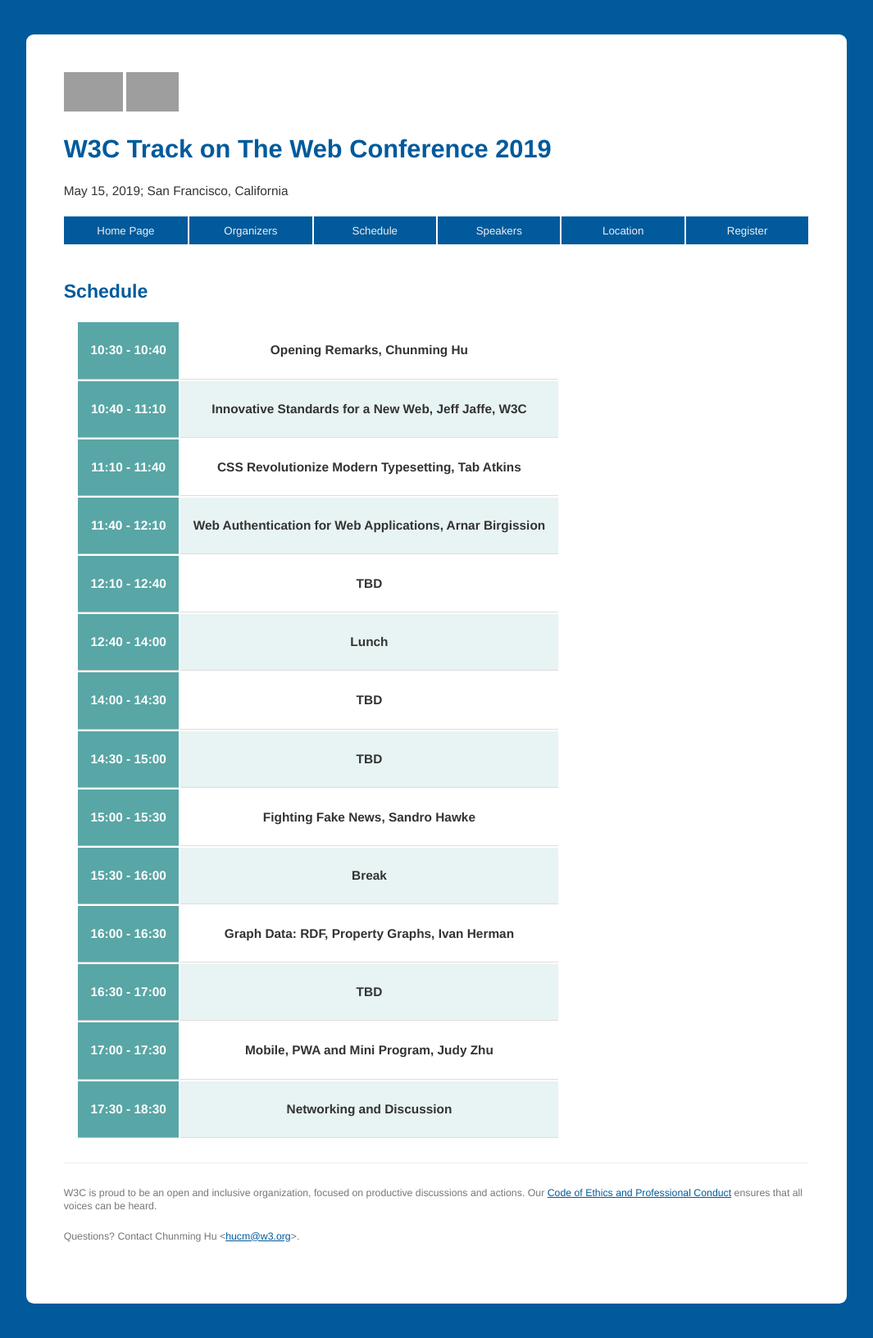
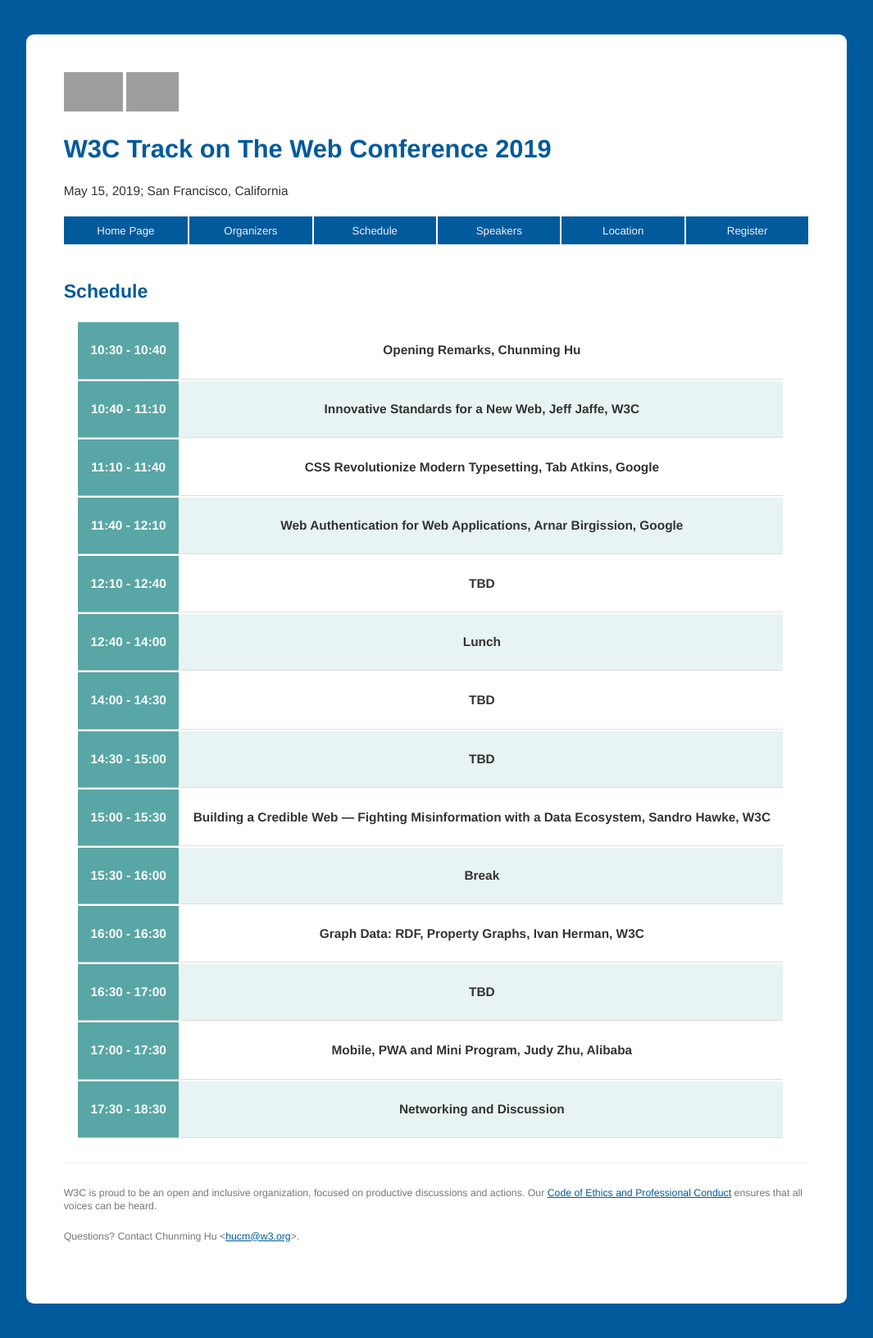
Before and after one commit to w3c/w3c-track-2019, a Jekyll site: the page built from schedule.md, in a window 1280 px wide. Shown: the whole page at 82% size, without its empty margins (108-1173 px from the left). Built offline with Jekyll 4.4.1, drawn with Linux system fonts in a browser that asks for light colours; our own code applies the rules of GitHub Pages for plain Markdown files; grey boxes are pictures that could not be loaded.

Commit message:
Update schedule

```diff
--- a/schedule.md
+++ b/schedule.md
@@ -20,13 +20,13 @@ layout: home
     <tr>
         <th>11:10 - 11:40</th>
         <td>
-            <p class="session-title">CSS Revolutionize Modern Typesetting, Tab Atkins</p>
+            <p class="session-title">CSS Revolutionize Modern Typesetting, Tab Atkins, Google</p>
         </td>
     </tr>
     <tr>
         <th>11:40 - 12:10</th>
         <td>
-            <p class="session-title">Web Authentication for Web Applications, Arnar Birgission</p>
+            <p class="session-title">Web Authentication for Web Applications, Arnar Birgission, Google</p>
         </td>
     </tr>
     <tr>
@@ -56,7 +56,7 @@ layout: home
     <tr>
         <th>15:00 - 15:30</th>
         <td>
-            <p class="session-title">Fighting Fake News, Sandro Hawke</p>
+            <p class="session-title">Building a Credible Web — Fighting Misinformation with a Data Ecosystem, Sandro Hawke, W3C</p>
         </td>
     </tr>
     <tr>
@@ -68,7 +68,7 @@ layout: home
     <tr>
         <th>16:00 - 16:30</th>
         <td>
-            <p class="session-title">Graph Data: RDF, Property Graphs, Ivan Herman</p>
+            <p class="session-title">Graph Data: RDF, Property Graphs, Ivan Herman, W3C</p>
         </td>
     </tr>
     <tr>
@@ -80,7 +80,7 @@ layout: home
     <tr>
         <th>17:00 - 17:30</th>
         <td>
-            <p class="session-title">Mobile, PWA and Mini Program, Judy Zhu</p>
+            <p class="session-title">Mobile, PWA and Mini Program, Judy Zhu, Alibaba</p>
         </td>
     </tr>
     <tr>
```
